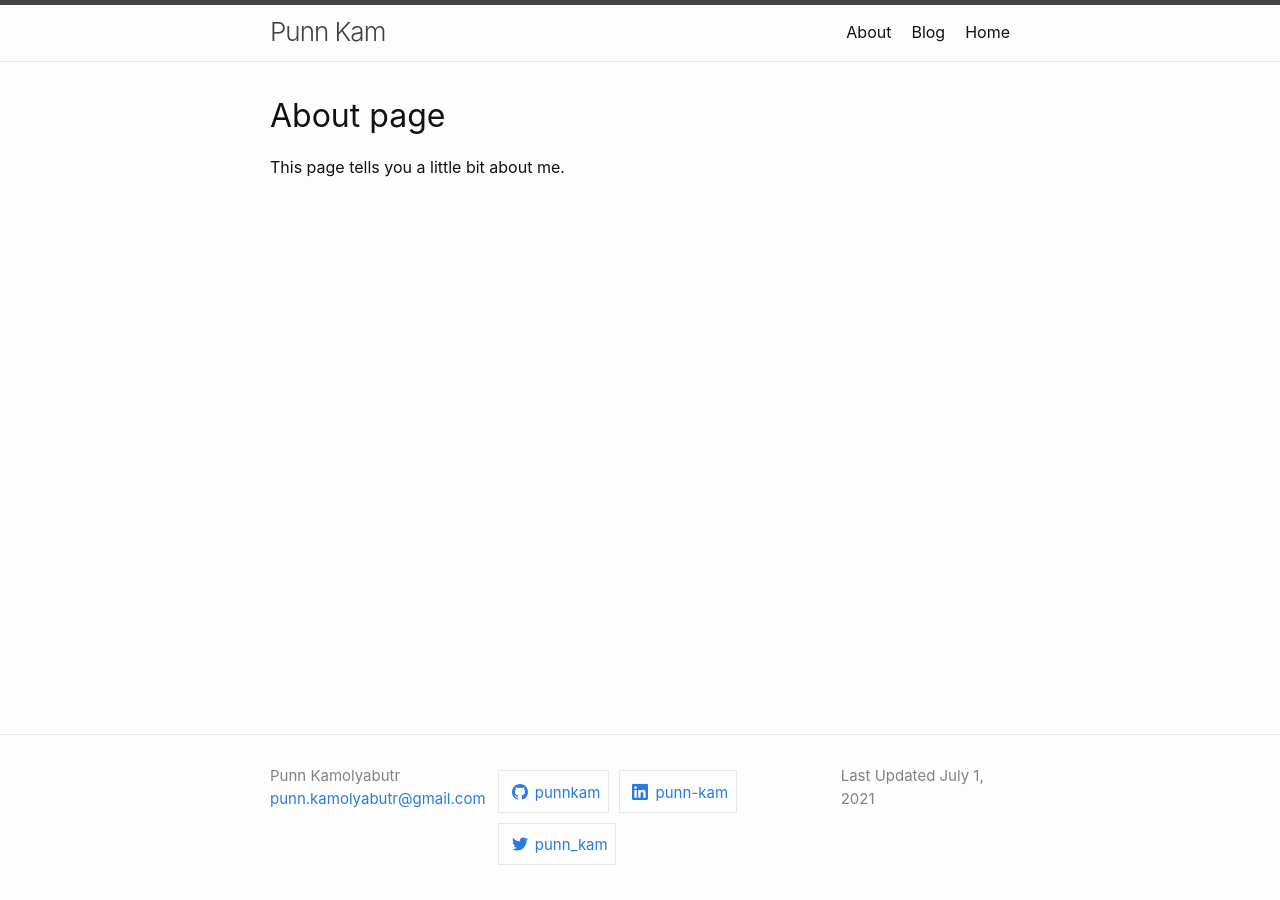
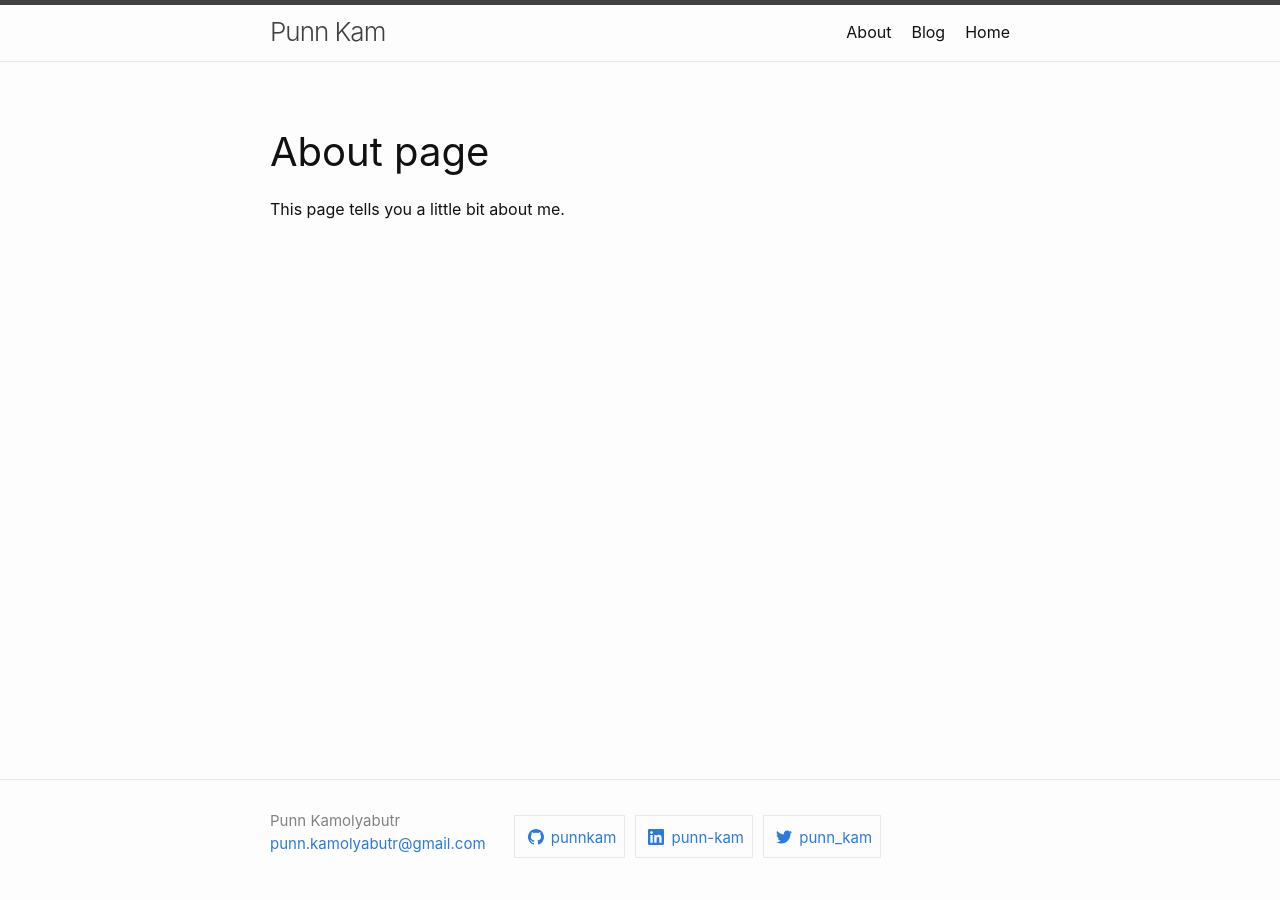
Before and after one commit to punnkam/punnkam.github.io, a Jekyll site: the page built from about.md, in a window 1280 px wide. Built offline with Jekyll 4.4.1, drawn with Linux system fonts in a browser that asks for light colours.

Commit message:
clean frame

```diff
--- a/_includes/footer.html
+++ b/_includes/footer.html
@@ -21,11 +21,6 @@
       <div class="social-links">
           {%- include social.html -%}
       </div>
-      <div class="last-updated">
-          {%- if site.last-updated -%}
-            Last Updated {{ site.last-updated | escape }}
-          {%- endif -%}
-      </div>
     </div>
 
   </div>
--- a/_sass/minima/_base.scss
+++ b/_sass/minima/_base.scss
@@ -58,8 +58,6 @@ main {
   display: block; /* Default value of `display` of `main` element is 'inline' in IE 11. */
 }
 
-
-
 /**
  * Images
  */
@@ -104,6 +102,11 @@ li {
  */
 h1, h2, h3, h4, h5, h6 {
   font-weight: $base-font-weight;
+}
+
+h1 {
+  font-size: 250%;
+  margin-top: 30px;
 }
 
 
--- a/_sass/minima/initialize.scss
+++ b/_sass/minima/initialize.scss
@@ -2,7 +2,7 @@
 
 // Define defaults for each variable.
 
-$base-font-family: -apple-system, BlinkMacSystemFont, "Segoe UI", "Segoe UI Symbol", "Segoe UI Emoji", "Apple Color Emoji", Roboto, Helvetica, Arial, sans-serif !default;
+$base-font-family: -apple-system, BlinkMacSystemFont, "Segoe UI", "Times New Roman", sans-serif, "Segoe UI Symbol", "Segoe UI Emoji", "Apple Color Emoji"  !default;
 $code-font-family: "Menlo", "Inconsolata", "Consolas", "Roboto Mono", "Ubuntu Mono", "Liberation Mono", "Courier New", monospace;
 $base-font-size:   16px !default;
 $base-font-weight: 400 !default;
--- a/assets/css/style.scss
+++ b/assets/css/style.scss
@@ -1,5 +1,4 @@
 ---
-# Only the main Sass file needs front matter (the dashes are enough)
 ---
 
 @import
```
Also changed, not shown: 9 other files.
